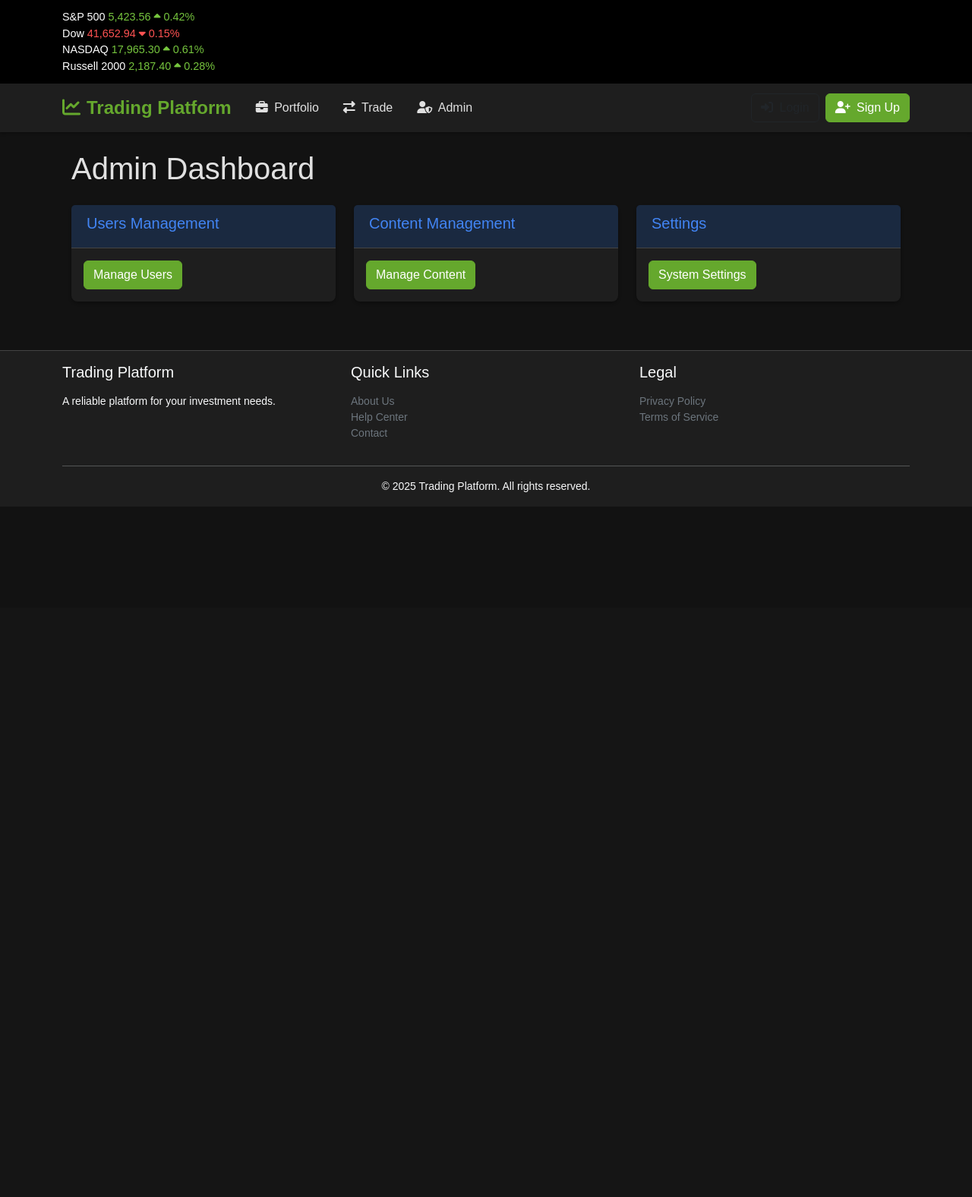
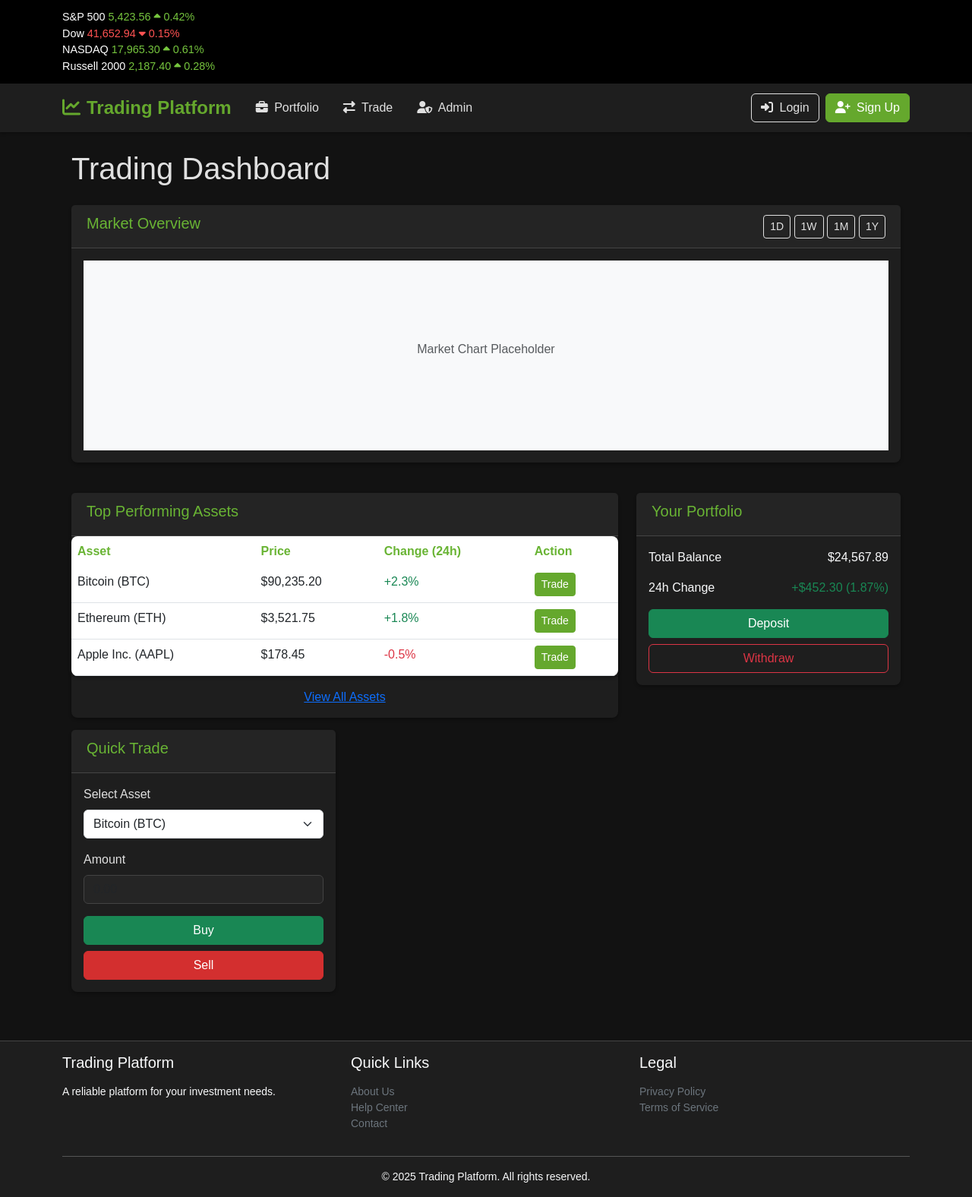
Before and after one commit to bdnkyoto/IFT401, a Flask app: page / in a window 1280 px wide. Shown: the whole page at 76% size. Before the commit the page ends 648 px from the top, so only its background shows below. Run offline with Flask 3, Linux system fonts and the light colour scheme; some libraries are stand-ins or nearby versions.

Commit message:
Visual Updates

```diff
--- a/static/style.css
+++ b/static/style.css
@@ -2,8 +2,8 @@
   --fidelity-green: #65a82d;
   --fidelity-dark-green: #458500;
   --fidelity-light-green: #76c53e;
-  --fidelity-blue: #4285f4;
-  --fidelity-light-blue: #1a2940;
+  --fidelity-blue: #69b434;
+  --fidelity-light-blue: #242424;
   --fidelity-gray: #333333;
   --fidelity-dark-gray: #1e1e1e;
   --fidelity-text: #e0e0e0;
--- a/templates/base.html
+++ b/templates/base.html
@@ -68,7 +68,7 @@
                 </ul>
                 <ul class="navbar-nav ms-auto">
                     <li class="nav-item me-2">
-                        <a href="{{ url_for('login') }}" class="btn btn-outline-dark">
+                        <a href="{{ url_for('login') }}" class="btn btn-outline-light">
                             <i class="fas fa-sign-in-alt me-1"></i> Login
                         </a>
                     </li>
--- a/templates/home.html
+++ b/templates/home.html
@@ -1,41 +1,130 @@
 {% extends "base.html"%}
 
-{% block title %}Admin Dashboard{% endblock %}
+{% block title %}Trading Platform{% endblock %}
 
 {% block content %}
 <div class="container mt-4">
-    <h1 class="mb-4">Admin Dashboard</h1>
+    <h1 class="mb-4">Trading Dashboard</h1>
 
+    <!-- Market Overview Section -->
+    <div class="row mb-4">
+        <div class="col-12">
+            <div class="card">
+                <div class="card-header d-flex justify-content-between align-items-center">
+                    <h5>Market Overview</h5>
+                    <div>
+                        <button class="btn btn-sm btn-outline-light">1D</button>
+                        <button class="btn btn-sm btn-outline-light">1W</button>
+                        <button class="btn btn-sm btn-outline-light">1M</button>
+                        <button class="btn btn-sm btn-outline-light">1Y</button>
+                    </div>
+                </div>
+                <div class="card-body">
+                    <div style="height: 250px;" class="bg-light d-flex justify-content-center align-items-center">
+                        <p class="text-muted">Market Chart Placeholder</p>
+                    </div>
+                </div>
+            </div>
+        </div>
+    </div>
+
+    <!-- Popular Assets and Portfolio -->
     <div class="row">
-        <div class="col-md-4">
+        <!--Assets -->
+        <div class="col-md-8">
             <div class="card mb-3">
                 <div class="card-header">
-                    <h5>Users Management</h5>
+                    <h5>Top Performing Assets</h5>
                 </div>
-                <div class="card-body">
-                    <a href="#" class="btn btn-primary">Manage Users</a>
+                <div class="card-body p-0">
+                    <table class="table table-hover mb-0">
+                        <thead>
+                            <tr>
+                                <th>Asset</th>
+                                <th>Price</th>
+                                <th>Change (24h)</th>
+                                <th>Action</th>
+                            </tr>
+                        </thead>
+                        <tbody>
+                            <tr>
+                                <td>Bitcoin (BTC)</td>
+                                <td>$90,235.20</td>
+                                <td class="text-success">+2.3%</td>
+                                <td><button class="btn btn-sm btn-primary">Trade</button></td>
+                            </tr>
+                            <tr>
+                                <td>Ethereum (ETH)</td>
+                                <td>$3,521.75</td>
+                                <td class="text-success">+1.8%</td>
+                                <td><button class="btn btn-sm btn-primary">Trade</button></td>
+                            </tr>
+                            <tr>
+                                <td>Apple Inc. (AAPL)</td>
+                                <td>$178.45</td>
+                                <td class="text-danger">-0.5%</td>
+                                <td><button class="btn btn-sm btn-primary">Trade</button></td>
+                            </tr>
+                        </tbody>
+                    </table>
+                </div>
+                <div class="card-footer text-center">
+                    <a href="#" class="btn btn-link">View All Assets</a>
                 </div>
             </div>
         </div>
 
+        <!-- Portfolio Summary -->
         <div class="col-md-4">
             <div class="card mb-3">
                 <div class="card-header">
-                    <h5>Content Management</h5>
+                    <h5>Your Portfolio</h5>
                 </div>
                 <div class="card-body">
-                    <a href="#" class="btn btn-primary">Manage Content</a>
+                    <div class="d-flex justify-content-between mb-3">
+                        <span class="text-light">Total Balance</span>
+                        <span class="text-light">$24,567.89</span>
+                    </div>
+                    <div class="d-flex justify-content-between mb-3">
+                        <span class="text-light">24h Change</span>
+                        <span class="text-success">+$452.30 (1.87%)</span>
+                    </div>
+                    <div class="d-grid gap-2 mt-3">
+                        <a href="#" class="btn btn-success">Deposit</a>
+                        <a href="#" class="btn btn-outline-danger">Withdraw</a>
+                    </div>
                 </div>
             </div>
         </div>
+    </div>
 
+    <!-- Quick Trade and News -->
+    <div class="row">
+        <!-- Quick Trade -->
         <div class="col-md-4">
             <div class="card mb-3">
                 <div class="card-header">
-                    <h5>Settings</h5>
+                    <h5>Quick Trade</h5>
                 </div>
                 <div class="card-body">
-                    <a href="#" class="btn btn-primary">System Settings</a>
+                    <form>
+                        <div class="mb-3">
+                            <label for="asset" class="form-label">Select Asset</label>
+                            <select class="form-select" id="asset">
+                                <option>Bitcoin (BTC)</option>
+                                <option>Ethereum (ETH)</option>
+                                <option>Apple Inc. (AAPL)</option>
+                            </select>
+                        </div>
+                        <div class="mb-3">
+                            <label for="amount" class="form-label">Amount</label>
+                            <input type="number" class="form-control" id="amount" placeholder="0.00">
+                        </div>
+                        <div class="d-grid gap-2">
+                            <button type="button" class="btn btn-success">Buy</button>
+                            <button type="button" class="btn btn-danger">Sell</button>
+                        </div>
+                    </form>
                 </div>
             </div>
         </div>
```
